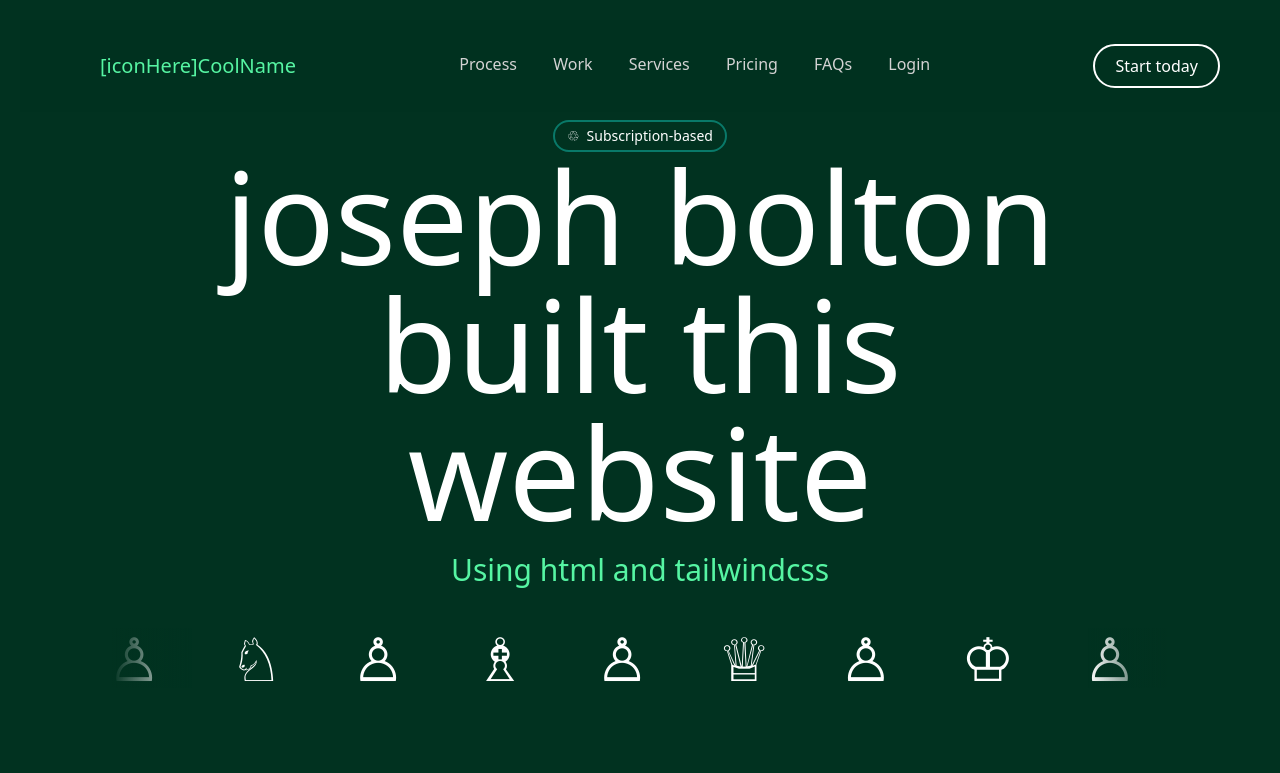
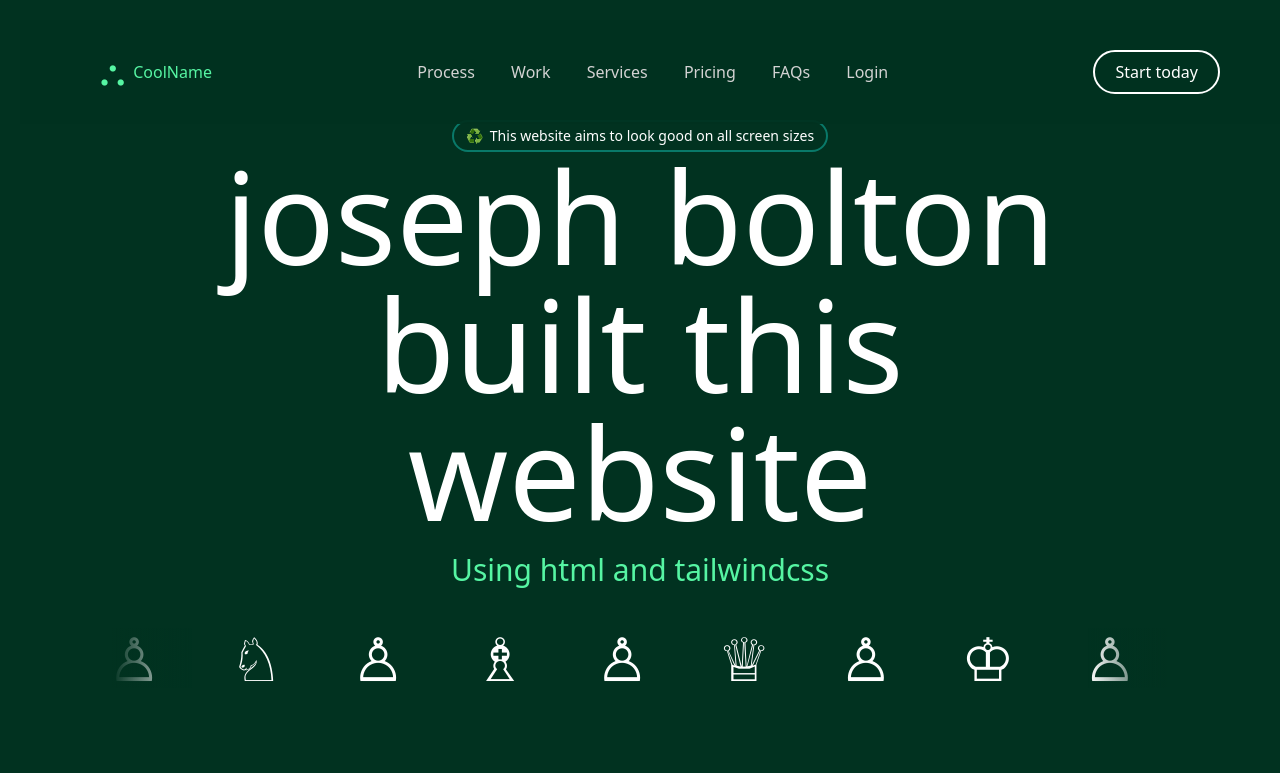
Before and after one commit to J-sephB-lt-n/me-learning-website-design, a website: page things_I_have_built/copy-we-grow-design/public/index.html in a window 1280 px wide. Shown: the top 773 px of the page. Drawn offline with Linux system fonts and the light colour scheme.

Commit message:
feat(*): fixed navbar item alignment

```diff
--- a/things_I_have_built/copy-we-grow-design/public/index.html
+++ b/things_I_have_built/copy-we-grow-design/public/index.html
@@ -11,10 +11,13 @@
 
     <header>
         <!-- NAVBAR -->
-        <nav class="fixed top-0 left-0 right-0 w-full bg-projcol-background bg-opacity-95 m-5">
-            <div class="flex justify-between">
-                <a class="ml-20 py-2 my-6 text-projcol-logo text-xl hover:text-white duration-1000"
-                   href="#">[iconHere]CoolName</a>
+        <nav class="fixed top-0 left-0 right-0 w-full bg-projcol-background bg-opacity-95 m-5 z-50">
+            <div class="flex justify-between items-center">
+                <a class="flex flex-row items-center ml-20 py-2 my-6 text-projcol-logo hover:text-white duration-1000"
+                   href="#">
+                    <p class="text-4xl">&#9964;</p>
+                    <p class="">&ensp;CoolName</p>
+                </a>
                 <div class="hidden lg:inline px-3 py-2 my-6">
                     <a class="px-4 py-2 text-projcol-grey-white hover:rounded-full hover:bg-projcol-logo hover:text-black duration-300"
                        href="#">Process</a>
@@ -39,13 +42,16 @@
 
         <div class="flex flex-col items-center">
             <span class="border-solid border-2 border-projcol-subtle-green rounded-full py-1 px-3 text-white text-sm">
-                ♲&ensp;Subscription-based
+                &#9851;&ensp;This website aims to look good on all screen sizes
             </span>
             <div class="flex-row">
                 <h1 class="inline-block text-4xl md:text-6xl lg:text-9xl text-white hover:text-projcol-logo duration-1000 ease-in-out">joseph&nbsp;</h1>
                 <h1 class="inline-block text-4xl md:text-6xl lg:text-9xl text-white hover:text-projcol-logo duration-1000 ease-in-out">bolton</h1>
             </div>
-            <h1 class="text-4xl md:text-6xl lg:text-9xl text-white">built this</h1>
+            <div class="flex-row">
+                <h1 class="inline-block text-4xl md:text-6xl lg:text-9xl text-white hover:text-projcol-logo duration-1000 ease-in-out">built&nbsp;</h1>
+                <h1 class="inline-block text-4xl md:text-6xl lg:text-9xl text-white hover:text-projcol-logo duration-1000 ease-in-out">this</h1>
+            </div>
             <h1 class="text-4xl md:text-6xl lg:text-9xl text-white">website</h1>
             <div class="text-projcol-logo text-3xl mt-4">
                 <p class="inline-block hover:font-extrabold duration-700 ease-in-out">
@@ -132,8 +138,7 @@
                 <a class="justify-self-center bg-projcol-background text-white hover:bg-projcol-subtle-green duration-300 hover:text-black rounded-full p-5"
                    href="#">Subscribe today</a>
                 <a>Book a call</a>
-            </div>
-            <div class="flex flex-col bg-projcol-grey-white rounded-3xl text-2xl text-black p-10 m-5">
+                <div class="bg-projcol-grey-white rounded-3xl text-2xl text-black p-10 m-5">
                     <ul class="list-inside">
                         <li class="before:content-['✓']">One request at a time</li>
                         <li class="before:content-['✓']">Average 2-3 days delivery</li>
@@ -144,6 +149,8 @@
                         <li class="before:content-['✓']">Pause or cancel anytime</li>
                     </ul>
                 </div>
+            </div>
+
             <div class="bg-projcol-grey-white rounded-3xl text-2xl text-black p-10 m-5">
                 <h2>Premium</h2>
                 <p>Two requests at a time. Pause or cancel anytime.</p>
```
Also changed, not shown: things_I_have_built/copy-we-grow-design/src/styles.css (+12 -3 lines), things_I_have_built/copy-we-grow-design/public/styles.css. Lines whose indentation alone changed are shown as unchanged.
